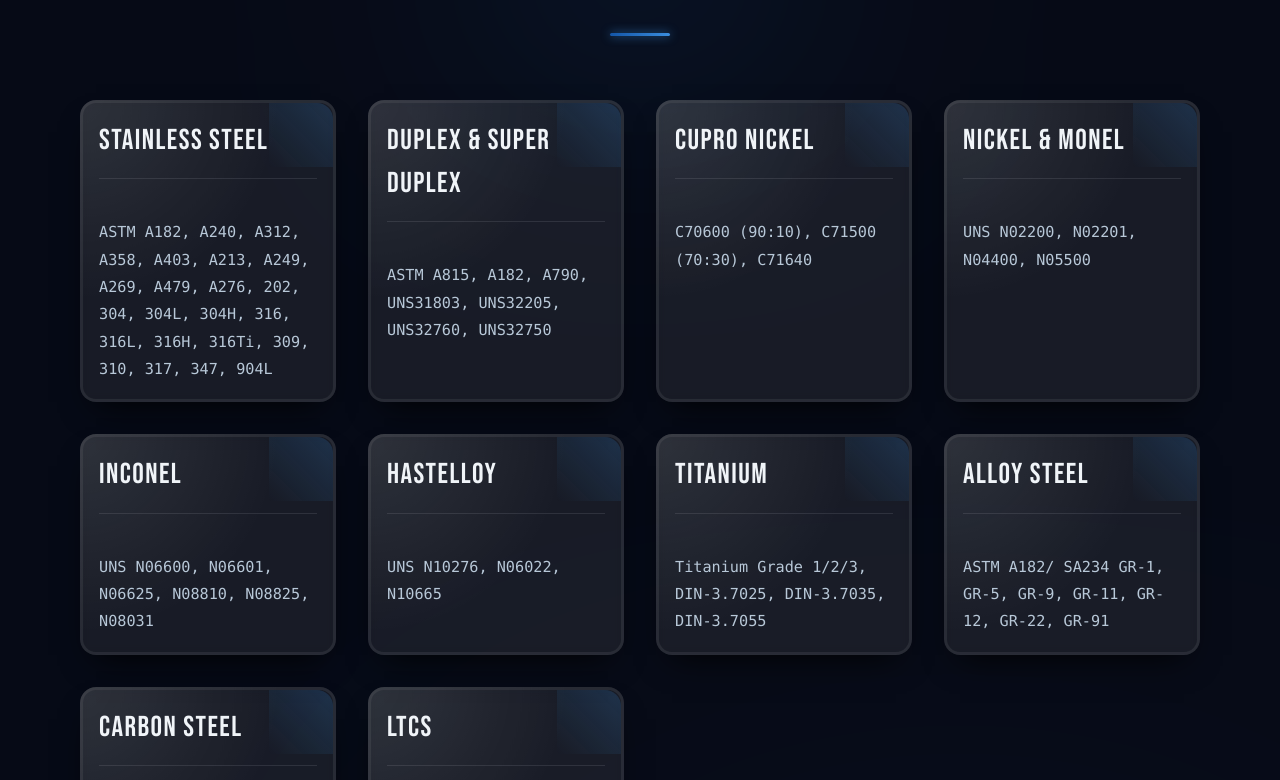
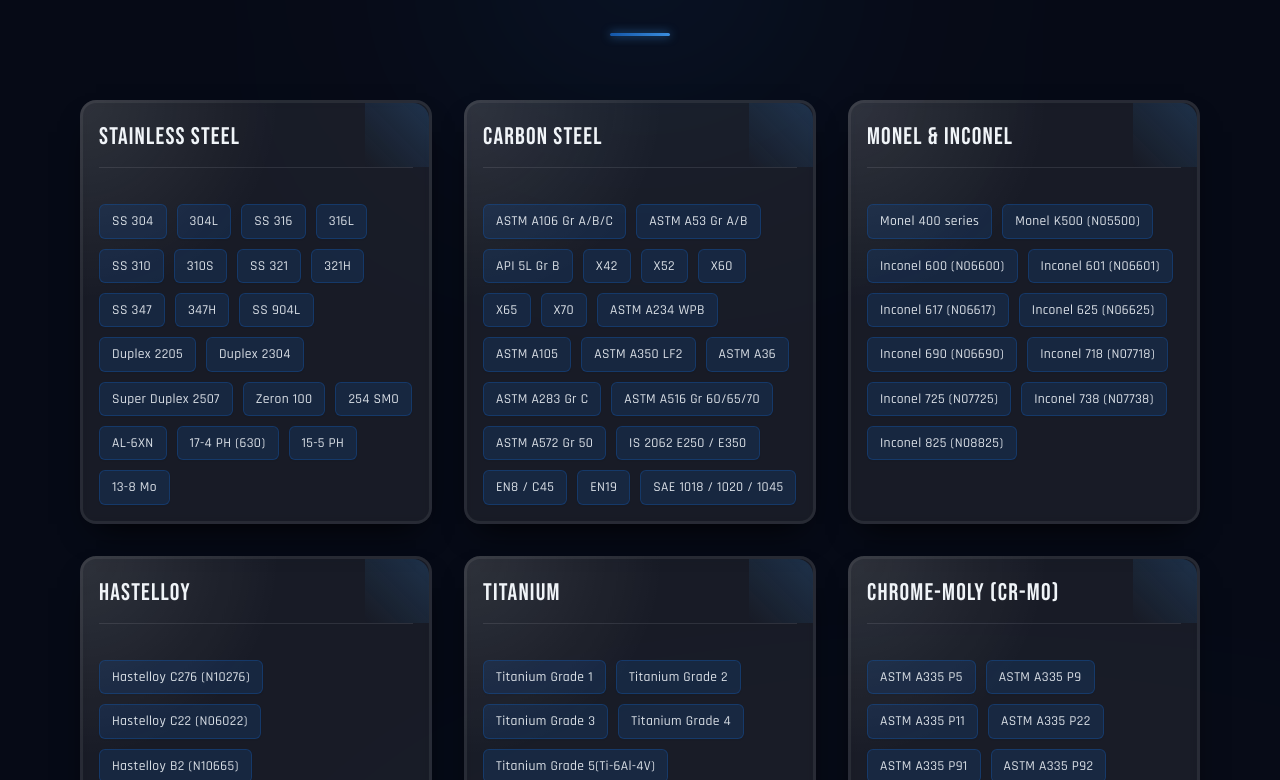
Before and after one commit to Harshelar/Tuberra, a React (Vite) app in the folder tuberra-react/: page / in a window 1280 px wide. Shown: the part 2120-2900 px from the top of the page. Built offline with nearby package versions, Linux system fonts and the light colour scheme.

Commit message:
update content in material specs and update font

```diff
--- a/tuberra-react/src/data/content.js
+++ b/tuberra-react/src/data/content.js
@@ -130,14 +130,10 @@ export const industriesData = [
   { title: "Marine", img: "https://images.unsplash.com/photo-1563986768609-322da13575f3?w=400&q=80" }
 ];
 export const specsData = [
-  { title: 'Stainless Steel', grades: 'ASTM A182, A240, A312, A358, A403, A213, A249, A269, A479, A276, 202, 304, 304L, 304H, 316, 316L, 316H, 316Ti, 309, 310, 317, 347, 904L' },
-  { title: 'Duplex & Super Duplex', grades: 'ASTM A815, A182, A790, UNS31803, UNS32205, UNS32760, UNS32750' },
-  { title: 'Cupro Nickel', grades: 'C70600 (90:10), C71500 (70:30), C71640' },
-  { title: 'Nickel & Monel', grades: 'UNS N02200, N02201, N04400, N05500' },
-  { title: 'INCONEL', grades: 'UNS N06600, N06601, N06625, N08810, N08825, N08031' },
-  { title: 'HASTELLOY', grades: 'UNS N10276, N06022, N10665' },
-  { title: 'Titanium', grades: 'Titanium Grade 1/2/3, DIN-3.7025, DIN-3.7035, DIN-3.7055' },
-  { title: 'Alloy Steel', grades: 'ASTM A182/ SA234 GR-1, GR-5, GR-9, GR-11, GR-12, GR-22, GR-91' },
-  { title: 'Carbon Steel', grades: 'ASTM A105, A106 GRADE A/B/C, SA234 WPB' },
-  { title: 'LTCS', grades: 'ASTM A333 GRADE 3/6/9, A350 LF2, A420 WP 6, A5 GRADE 60/70' }
+  { title: 'STAINLESS STEEL', grades: 'SS 304, 304L, SS 316, 316L, SS 310, 310S, SS 321, 321H, SS 347, 347H, SS 904L, Duplex 2205, Duplex 2304, Super Duplex 2507, Zeron 100, 254 SMO, AL-6XN, 17-4 PH (630), 15-5 PH, 13-8 Mo' },
+  { title: 'CARBON STEEL', grades: 'ASTM A106 Gr A/B/C, ASTM A53 Gr A/B, API 5L Gr B, X42, X52, X60, X65, X70, ASTM A234 WPB, ASTM A105, ASTM A350 LF2, ASTM A36, ASTM A283 Gr C, ASTM A516 Gr 60/65/70, ASTM A572 Gr 50, IS 2062 E250 / E350, EN8 / C45, EN19, SAE 1018 / 1020 / 1045' },
+  { title: 'MONEL & INCONEL', grades: 'Monel 400 series, Monel K500 (N05500), Inconel 600 (N06600), Inconel 601 (N06601), Inconel 617 (N06617), Inconel 625 (N06625), Inconel 690 (N06690), Inconel 718 (N07718), Inconel 725 (N07725), Inconel 738 (N07738), Inconel 825 (N08825)' },
+  { title: 'HASTELLOY', grades: 'Hastelloy C276 (N10276), Hastelloy C22 (N06022), Hastelloy B2 (N10665)' },
+  { title: 'TITANIUM', grades: 'Titanium Grade 1, Titanium Grade 2, Titanium Grade 3, Titanium Grade 4, Titanium Grade 5(Ti-6Al-4V), Titanium Grade 7, Titanium Grade 9(Ti-3Al-2.5V), Titanium Grade 12(Ti-0.3Mo-0.8Ni), Titanium Grade 23(Ti-6Al-4V ELI)' },
+  { title: 'CHROME-MOLY (Cr-Mo)', grades: 'ASTM A335 P5, ASTM A335 P9, ASTM A335 P11, ASTM A335 P22, ASTM A335 P91, ASTM A335 P92, ASTM A213 T5, ASTM A213 T9, ASTM A213 T11, ASTM A213 T22, ASTM A213 T91, ASTM A182 F5, ASTM A182 F9, ASTM A182 F11, ASTM A182 F22, ASTM A182 F91' }
 ];
--- a/tuberra-react/src/sections/Specs.jsx
+++ b/tuberra-react/src/sections/Specs.jsx
@@ -25,7 +25,7 @@ const Specs = () => {
           </div>
         </motion.div>
 
-        <div className="grid grid-cols-1 md:grid-cols-2 lg:grid-cols-4 gap-8">
+        <div className="grid grid-cols-1 md:grid-cols-2 lg:grid-cols-3 gap-8">
           {specsData.map((spec, index) => (
             <motion.div
               key={index}
@@ -35,17 +35,21 @@ const Specs = () => {
               transition={{ duration: 0.5, delay: index * 0.1 }}
               className="h-full"
             >
-              <GlowCard customSize={true} className="w-full h-full p-8 group hover:border-[#3a8dde]/50 transition-all duration-500 overflow-hidden relative glass-panel">
+              <GlowCard customSize={true} className="w-full h-full p-6 group hover:border-[#3a8dde]/50 transition-all duration-500 overflow-hidden relative glass-panel">
                 {/* Animated Corner accent */}
                 <div className="absolute top-0 right-0 w-16 h-16 bg-gradient-to-bl from-[#3a8dde]/20 to-transparent rounded-tr-2xl group-hover:scale-150 transition-transform duration-500"></div>
 
-                <h3 className="font-bebas text-[1.8rem] tracking-[0.05em] text-white mb-6 border-b border-white/10 pb-4 relative z-10">
+                <h3 className="font-bebas text-[1.5rem] tracking-[0.05em] text-white mb-5 border-b border-white/10 pb-3 relative z-10">
                   {spec.title}
                   <span className="absolute bottom-0 left-0 w-0 h-0.5 bg-[#3a8dde] transition-all duration-500 group-hover:w-full"></span>
                 </h3>
-                <p className="text-[0.95rem] leading-[1.8] text-silver font-mono relative z-10 whitespace-pre-wrap">
-                  {spec.grades}
-                </p>
+                <div className="flex flex-wrap gap-2.5 relative z-10">
+                  {spec.grades.split(', ').map((grade, i) => (
+                    <span key={i} className="px-3 py-1.5 text-[0.85rem] font-medium text-white/90 bg-[#1456a8]/20 border border-[#1456a8]/40 rounded-md hover:bg-[#1456a8]/40 hover:text-white hover:border-[#3a8dde]/60 transition-colors shadow-sm tracking-wide">
+                      {grade}
+                    </span>
+                  ))}
+                </div>
               </GlowCard>
             </motion.div>
           ))}
```
